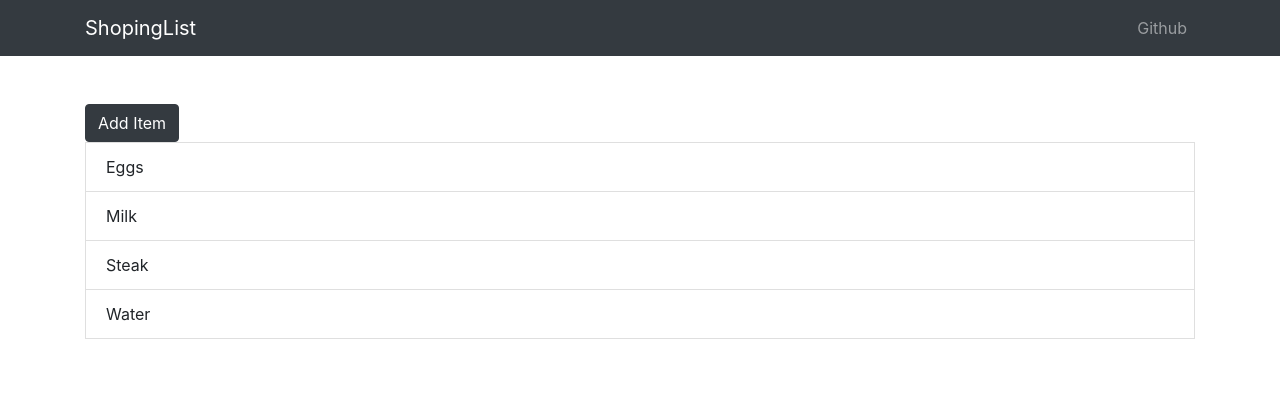
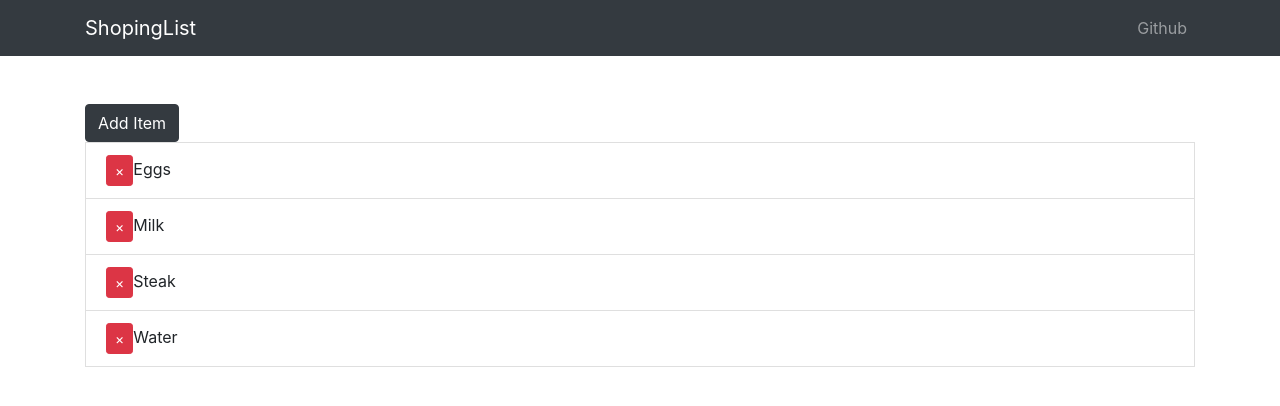
Before and after one commit to ak-353/mern_shopping_list, a React (Create React App) app in the folder client/: page / in a window 1280 px wide. Shown: the top 406 px of the page. Built offline with nearby package versions, Linux system fonts and the light colour scheme.

Commit message:
added delete button

```diff
--- a/client/src/components/ShoppingList.js
+++ b/client/src/components/ShoppingList.js
@@ -35,6 +35,16 @@
                         {items.map(({ id, name}) => (
                         <CSSTransition key={id} timeout={500} classNames='fade'>
                             <ListGroupItem>
+                                <Button
+                                className="remove-btn"
+                                color="danger"
+                                size="sm"
+                                onClick={() => {
+                                    this.setState(state => ({
+                                        items: state.items.filter(item =>item.id !== id)
+                                    }));
+                                }}
+                                >&times;</Button>
                                 {name}
                             </ListGroupItem>
                         </CSSTransition>
```
